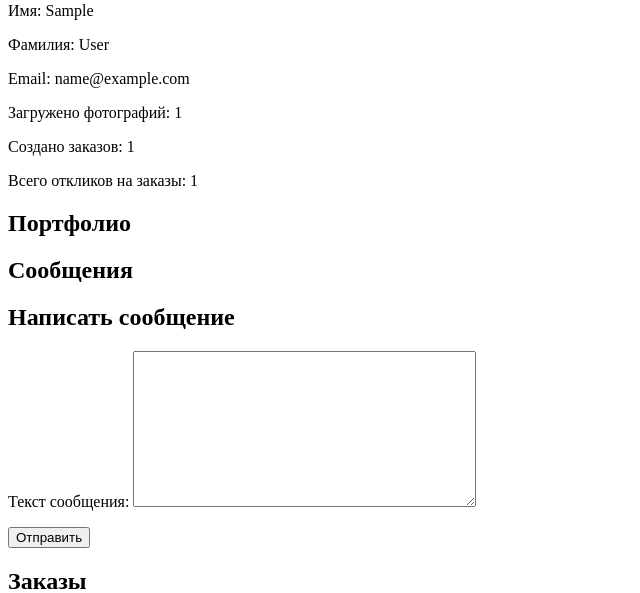
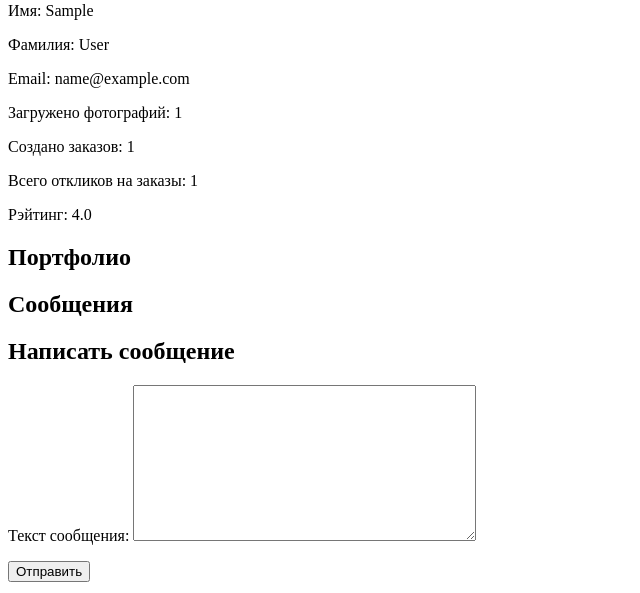
Before and after one commit to Den4ik-Bro/photo_store, a Django app: page /profile/1/ in a window 1280 px wide. Shown: the part 221-814 px from the top of the page, without its empty margins (0-640 px from the left). Run offline with Django 3.2, Linux system fonts and the light colour scheme; tables that the repository leaves empty hold one stand-in row (values such as "Sample post").

Commit message:
на страницу фотографа добавлено отображение рейтинга

```diff
--- a/photo_store/templates/profile.html
+++ b/photo_store/templates/profile.html
@@ -26,6 +26,9 @@
 <p>Загружено фотографий: {{ user.photo_set.count }}</p>
 <p>Создано заказов: {{ user.order_set.count }}</p>
 <p>Всего откликов на заказы: {{ user.response_set.count }}</p>
+{% if user.is_photographer %}
+    <p>Рэйтинг: {{ user.avg_rate }}</p>
+{% endif %}
 <h2>Портфолио</h2>
 {% for photo in user.photo_set.all %}
     {% if not photo.response %}
--- a/photo_store/views.py
+++ b/photo_store/views.py
@@ -36,7 +36,7 @@ def profile(request, user_id):
         (
             Prefetch('message_set', Message.objects.select_related('sender', 'receiver').all())
         )\
-        .get(pk=user_id)
+        .annotate(avg_rate=Avg('response__rate')).get(pk=user_id)
     get_message = Message.objects.select_related('sender', 'receiver').filter(receiver=user)
     message_dict = {}
     for i in get_message:   # получаем список сообщения каждого отправителя
```
